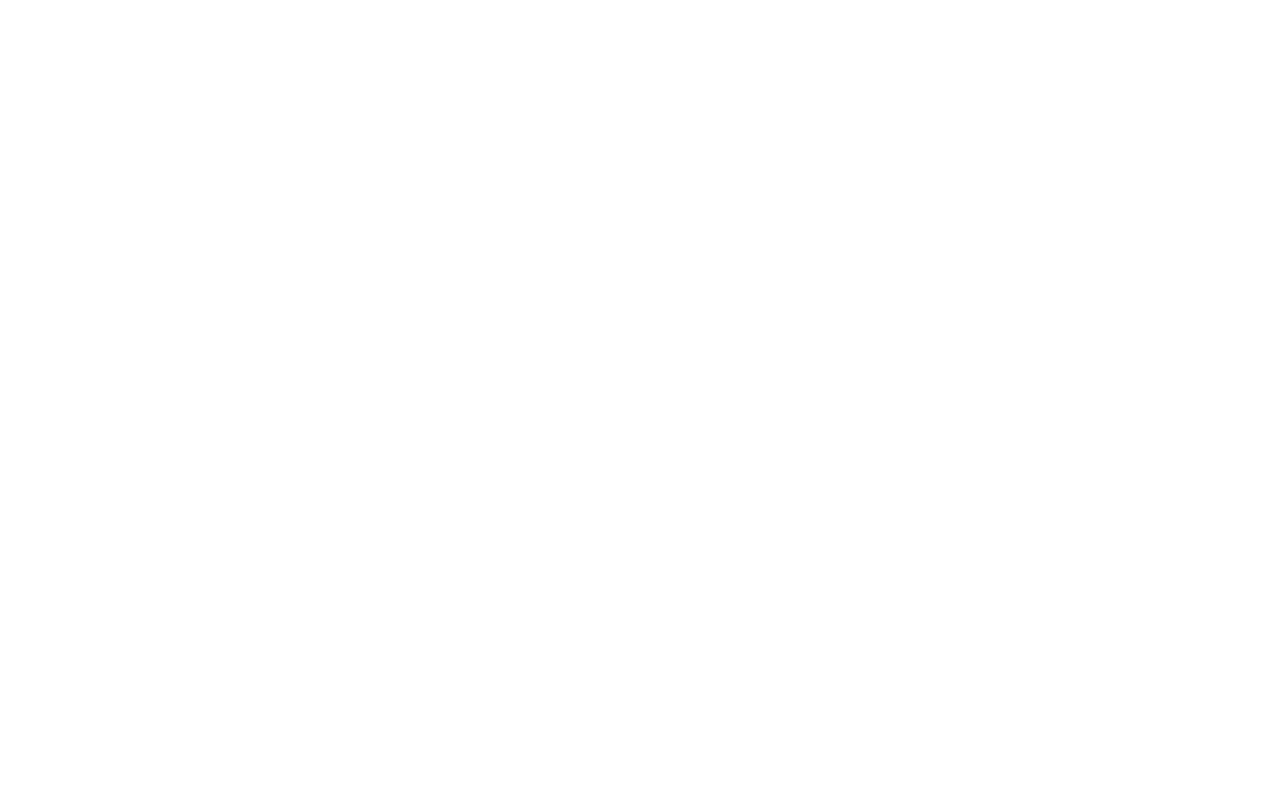
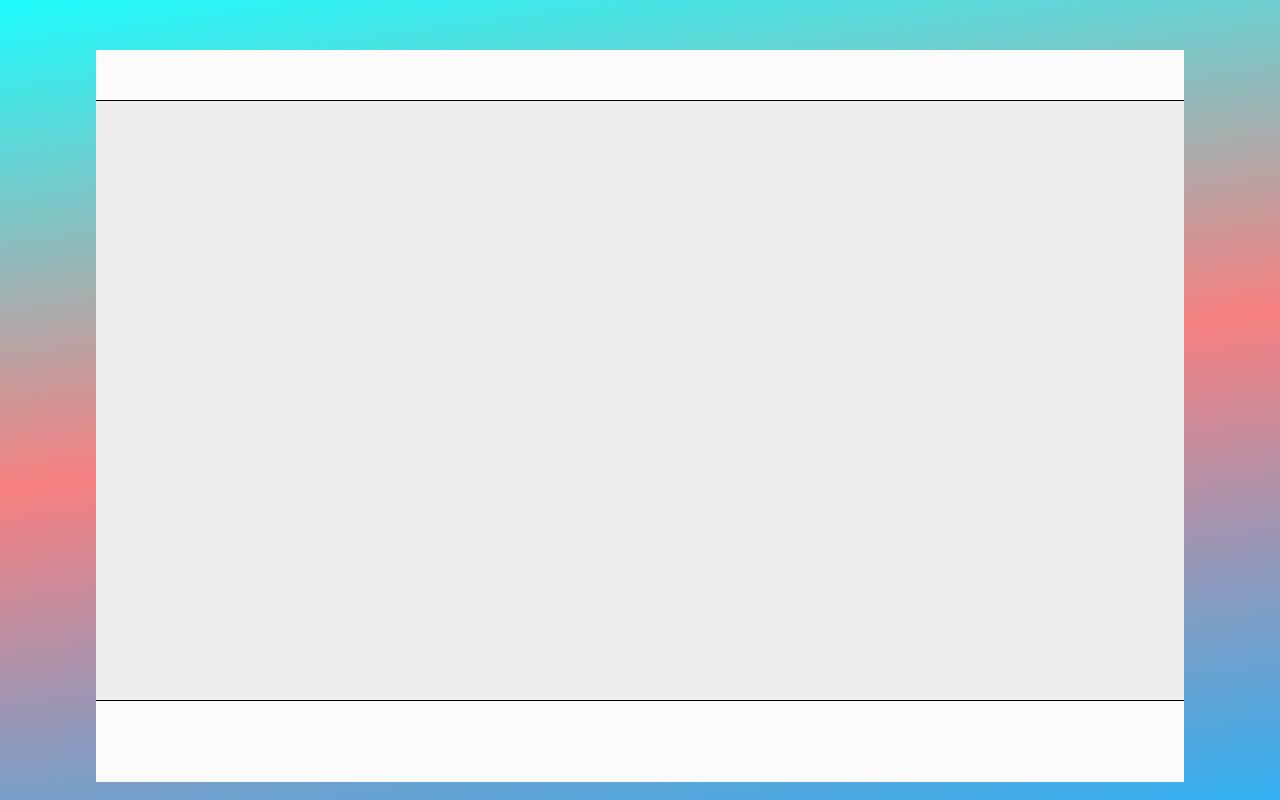
Before and after one commit to Petrashchuk/chat, a React (Create React App) app in the folder react_chat/: page / in a window 1280 px wide. Built offline with nearby package versions, Linux system fonts and the light colour scheme.

Commit message:
create_container in progress

```diff
--- a/react_chat/src/App.css
+++ b/react_chat/src/App.css
@@ -1,38 +1,6 @@
-.App {
-  text-align: center;
+.wrapper {
+    background: rgb(29,252,253);
+    background: linear-gradient(172deg, rgba(29,252,253,1) 0%, rgba(247,128,128,1) 50%, rgba(49,176,241,1) 100%);
+    height: 100vh;
+    overflow: hidden;
 }
-
-.App-logo {
-  height: 40vmin;
-  pointer-events: none;
-}
-
-@media (prefers-reduced-motion: no-preference) {
-  .App-logo {
-    animation: App-logo-spin infinite 20s linear;
-  }
-}
-
-.App-header {
-  background-color: #282c34;
-  min-height: 100vh;
-  display: flex;
-  flex-direction: column;
-  align-items: center;
-  justify-content: center;
-  font-size: calc(10px + 2vmin);
-  color: white;
-}
-
-.App-link {
-  color: #61dafb;
-}
-
-@keyframes App-logo-spin {
-  from {
-    transform: rotate(0deg);
-  }
-  to {
-    transform: rotate(360deg);
-  }
-}
--- a/react_chat/src/App.js
+++ b/react_chat/src/App.js
@@ -1,13 +1,14 @@
 import React from 'react';
 import logo from './logo.svg';
 import './App.css';
+import Chat_container from "./Components/Chat_container/Chat_container";
 
 function App() {
-  return (
-    <div>
-
-    </div>
-  );
+    return (
+        <section className='wrapper'>
+            <Chat_container/>
+        </section>
+    );
 }
 
 export default App;
--- /dev/null
+++ b/react_chat/src/Components/Chat_container/Chat_container.jsx
@@ -0,0 +1,23 @@
+import React from 'react';
+import './Chat_container_style.css';
+
+class Chat_container extends React.PureComponent {
+    constructor(props) {
+        super(props);
+    }
+
+
+    render() {
+        return (
+            <section className='container'>
+                <header>
+
+                </header>
+                <div className='main-content'></div>
+                <footer></footer>
+            </section>
+        )
+    }
+}
+
+export default Chat_container
--- /dev/null
+++ b/react_chat/src/Components/Chat_container/Chat_container_style.css
@@ -0,0 +1,22 @@
+.container {
+    width: 85%;
+    height: 85%;
+    background-color: #EEEEEE;
+    margin: 50px auto;
+}
+.main-content{
+    height: calc(100% - 81px);
+}
+
+header {
+    width: 100%;
+    height: 50px;
+    background-color: #FBFBFB;
+    border-bottom: 1px solid black;
+}
+footer{
+    width: 100%;
+    height: 81px;
+    background-color: #FBFBFB;
+    border-top: 1px solid black;
+}
```
Also changed, not shown: react_chat/src/assets/chat_online.png (added), react_chat/src/assets/chat_sendMsg.png (added).
